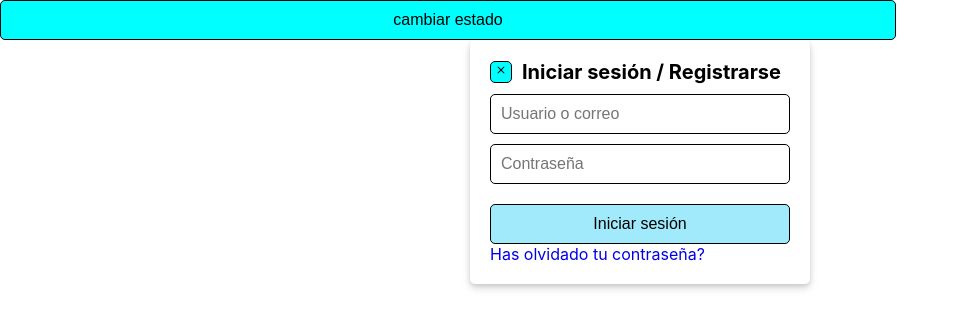
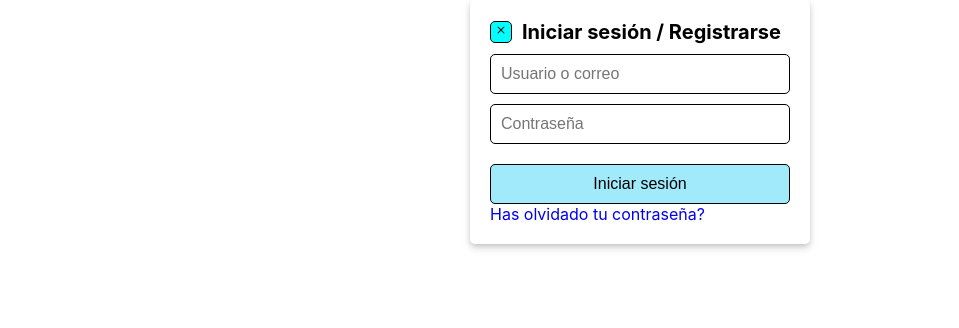
Before and after one commit to GuilleR-lab/ISO2_NONEIM, a React (Create React App) app in the folder frontend/: page /auth in a window 1280 px wide. Shown: the top 328 px of the page, without its empty margins (0-959 px from the left). Built offline with nearby package versions, Linux system fonts and the light colour scheme.

Commit message:
comment test button

```diff
--- a/frontend/src/components/Auth.jsx
+++ b/frontend/src/components/Auth.jsx
@@ -220,11 +220,11 @@ const Auth = () => {
 
     return (
         <>
-            {/* Only for test(delete after test) */}
+            {/* Only for test(delete after test)
             <button class="button_change" id="button_id" onClick={() => {
               setPhase(phase === "register" ? "login" : "register");
               setMessage("");
-            }}>cambiar estado</button>
+            }}>cambiar estado</button>*/}
 
 
             {showAuth && <div className="form-container">
```
